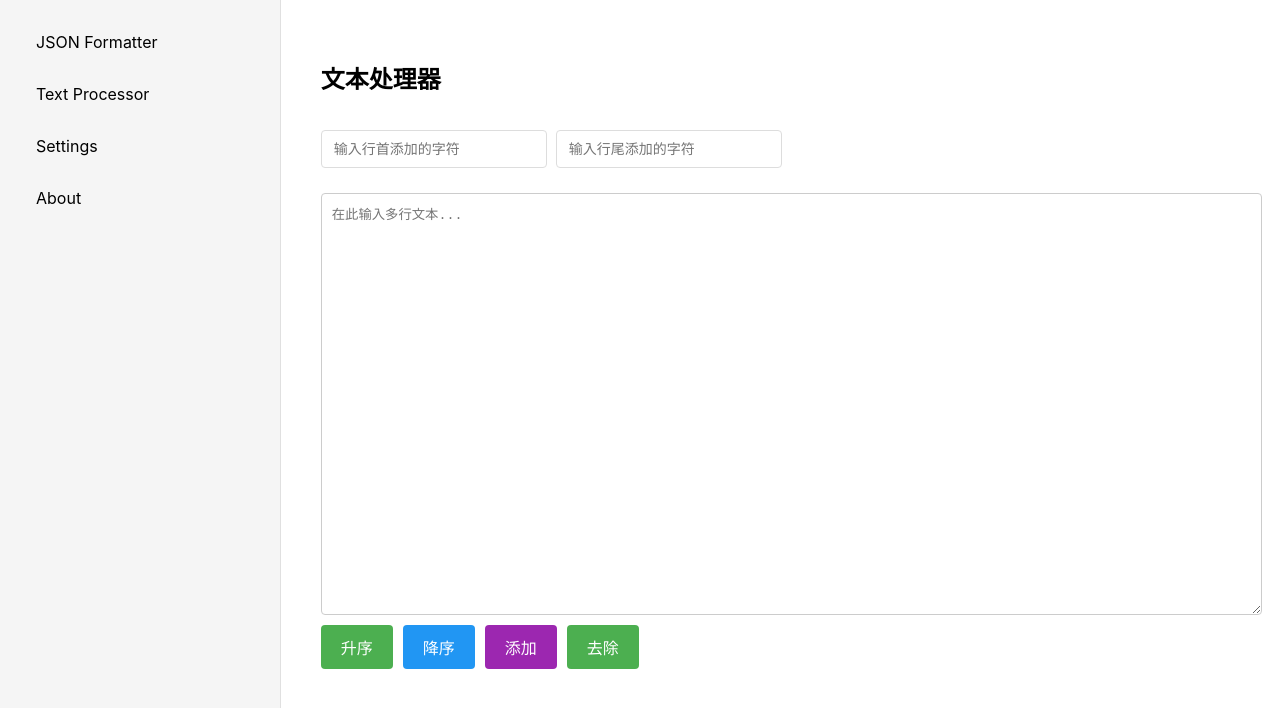
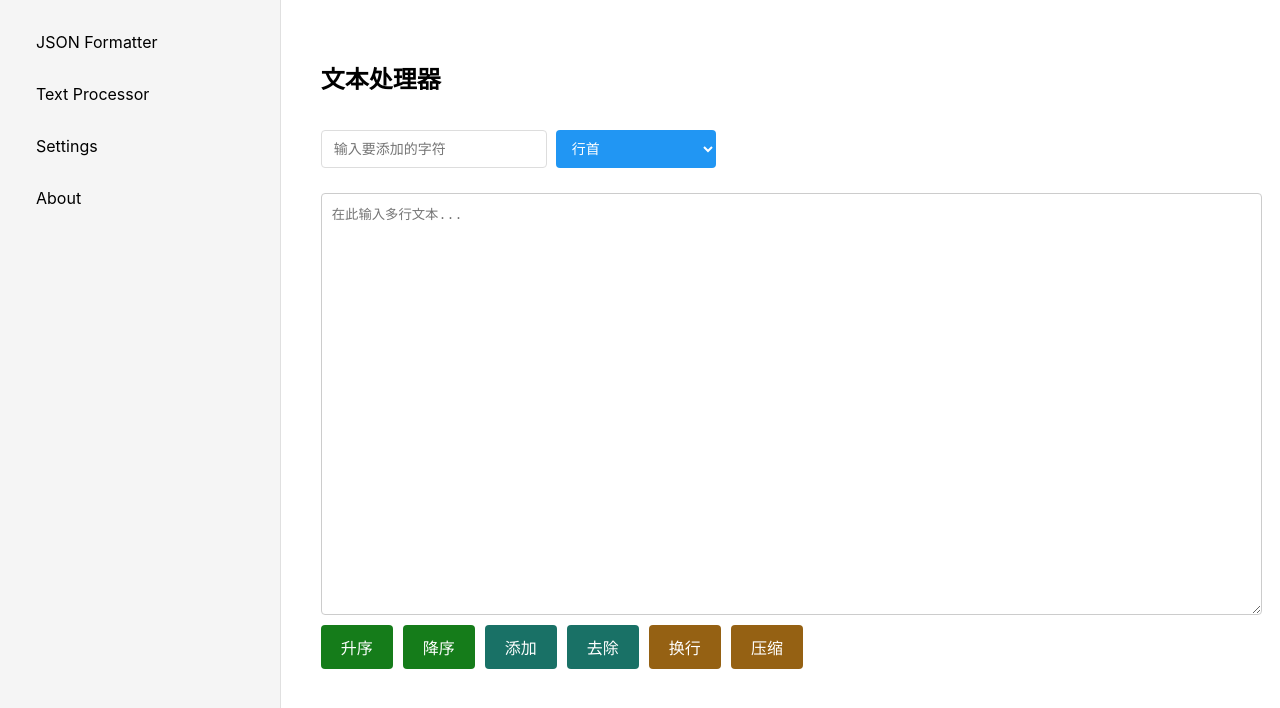
Before and after one commit to Pengchangcheng/react-tools, a React (Create React App) app: page / in a window 1280 px wide. Both pictures are taken after a click on the item "Text Processor". Shown: the top 708 px of the page. Built offline with nearby package versions, Linux system fonts and the light colour scheme.

Commit message:
提交优化

```diff
--- a/src/components/TextProcessor/TextProcessor.css
+++ b/src/components/TextProcessor/TextProcessor.css
@@ -63,18 +63,28 @@
   padding: 10px 20px;
   background-color: #4CAF50;
   color: white;
-  border: none;
+  border: 1px;
   border-radius: 4px;
   cursor: pointer;
   font-size: 16px;
 }
 
+/* Sorting buttons - Blue */
+.button-group button:nth-child(1),
 .button-group button:nth-child(2) {
-  background-color: #2196F3;
+  background-color: #157c1a;
 }
 
-.button-group button:nth-child(3) {
-  background-color: #9c27b0;
+/* Add/Remove buttons - Purple */
+.button-group button:nth-child(3),
+.button-group button:nth-child(4) {
+  background-color: #197166;
+}
+
+/* Line break/Compress buttons - Orange */
+.button-group button:nth-child(5),
+.button-group button:nth-child(6) {
+  background-color: #956113;
 }
 
 .button-group .copy-button {
@@ -88,6 +98,32 @@
 
 .button-group .clear-button {
   background-color: #ffc107;
+}
+
+.button-group button:hover {
+  opacity: 0.9;
+}
+
+.affix-select {
+  width: 80%;
+  padding: 10px 12px;
+  border: none;
+  border-radius: 4px;
+  font-size: 14px;
+  background-color: #2196F3;
+  color: white;
+  cursor: pointer;
+  transition: opacity 0.3s ease;
+}
+
+.affix-select:hover {
+  opacity: 0.9;
+}
+
+.affix-select option {
+  background-color: white;
+  color: #333;
+  padding: 10px;
 }
 
 .button-group .copy-button {
--- a/src/components/TextProcessor/TextProcessor.js
+++ b/src/components/TextProcessor/TextProcessor.js
@@ -3,8 +3,8 @@ import './TextProcessor.css';
 
 const TextProcessor = () => {
   const [content, setContent] = useState('');
-  const [prefix, setPrefix] = useState('');
-  const [suffix, setSuffix] = useState('');
+  const [affixText, setAffixText] = useState('');
+  const [affixType, setAffixType] = useState('prefix');
   const [error, setError] = useState('');
   const [copyStatus, setCopyStatus] = useState({ success: false, message: '' });
 
@@ -42,8 +42,38 @@ const TextProcessor = () => {
     }
 
     const lines = content.split('\n').filter(line => line.trim());
-    const processedLines = lines.map(line => `${prefix}${line}${suffix}`);
+    const processedLines = lines.map(line => {
+      switch (affixType) {
+        case 'prefix':
+          return `${affixText}${line}`;
+        case 'suffix':
+          return `${line}${affixText}`;
+        case 'separator':
+          return line.split(' ').filter(word => word.trim()).join(affixText);
+        default:
+          return line;
+      }
+    });
     setContent(processedLines.join('\n'));
+    setError('');
+  };
+
+  const lineBreak = () => {
+    if (!content.trim()) {
+      setError('请输入文本内容');
+      return;
+    }
+
+    if (affixType !== 'separator' || !affixText) {
+      setError('请选择分隔符模式并输入分隔符');
+      return;
+    }
+
+    const parts = content.split(affixText);
+    const processedContent = parts
+      .map((part, index) => index < parts.length - 1 ? part + affixText : part)
+      .join('\n');
+    setContent(processedContent);
     setError('');
   };
 
@@ -56,11 +86,20 @@ const TextProcessor = () => {
     const lines = content.split('\n').filter(line => line.trim());
     const processedLines = lines.map(line => {
       let result = line;
-      if (prefix && result.startsWith(prefix)) {
-        result = result.slice(prefix.length);
-      }
-      if (suffix && result.endsWith(suffix)) {
-        result = result.slice(0, -suffix.length);
+      switch (affixType) {
+        case 'prefix':
+          if (affixText && result.startsWith(affixText)) {
+            result = result.slice(affixText.length);
+          }
+          break;
+        case 'suffix':
+          if (affixText && result.endsWith(affixText)) {
+            result = result.slice(0, -affixText.length);
+          }
+          break;
+        case 'separator':
+          result = result.split(affixText).join('');
+          break;
       }
       return result;
     });
@@ -70,10 +109,19 @@ const TextProcessor = () => {
 
   const clearAll = () => {
     setContent('');
-    setPrefix('');
-    setSuffix('');
+    setAffixText('');
     setError('');
     setCopyStatus({ success: false, message: '' });
+  };
+
+  const compressLines = () => {
+    if (!content.trim()) {
+      setError('请输入文本内容');
+      return;
+    }
+    const lines = content.split('\n').filter(line => line.trim());
+    setContent(lines.join(''));
+    setError('');
   };
 
   const copyToClipboard = async () => {
@@ -102,20 +150,22 @@ const TextProcessor = () => {
             <div className="input-wrapper">
               <input
                 type="text"
-                value={prefix}
-                onChange={(e) => setPrefix(e.target.value)}
-                placeholder="输入行首添加的字符"
+                value={affixText}
+                onChange={(e) => setAffixText(e.target.value)}
+                placeholder="输入要添加的字符"
                 className="affix-input"
               />
             </div>
             <div className="input-wrapper">
-              <input
-                type="text"
-                value={suffix}
-                onChange={(e) => setSuffix(e.target.value)}
-                placeholder="输入行尾添加的字符"
-                className="affix-input"
-              />
+              <select
+                value={affixType}
+                onChange={(e) => setAffixType(e.target.value)}
+                className="affix-select"
+              >
+                <option value="prefix">行首</option>
+                <option value="suffix">行尾</option>
+                <option value="separator">分隔符</option>
+              </select>
             </div>
           </div>
           <textarea
@@ -128,6 +178,8 @@ const TextProcessor = () => {
             <button onClick={() => sortLines(false)}>降序</button>
             <button onClick={processLines}>添加</button>
             <button onClick={removeLines}>去除</button>
+            <button onClick={lineBreak}>换行</button>
+            <button onClick={compressLines}>压缩</button>
             {content && (
               <>
                 <button
```
